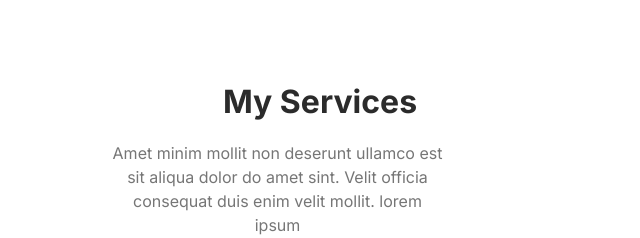
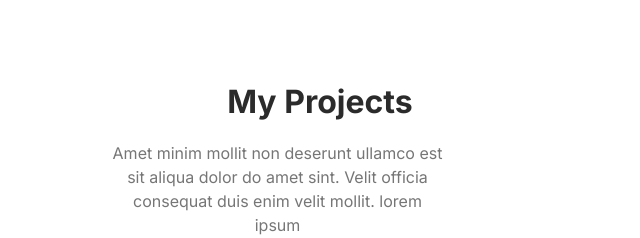
Before and after one commit to srrasel2/my-portfolio, a plain HTML site: page index.html in a window 1280 px wide. Shown: the part 527-765 px from the top of the page, 480-1120 px from the left. Drawn offline with Linux system fonts and the light colour scheme.

Commit message:
Portfolio area

```diff
--- a/index.html
+++ b/index.html
@@ -156,7 +156,7 @@
                         <div class="row">
                             <div class="col-lg-3"></div>
                             <div class="col-lg-6">
-                                <h3>My Services</h3>
+                                <h3>My Projects</h3>
                                 <p>Amet minim mollit non deserunt ullamco est sit aliqua dolor do amet sint. Velit officia consequat duis enim velit mollit. lorem ipsum</p>
                             </div>
                             <div class="col-lg-3"></div>
```
